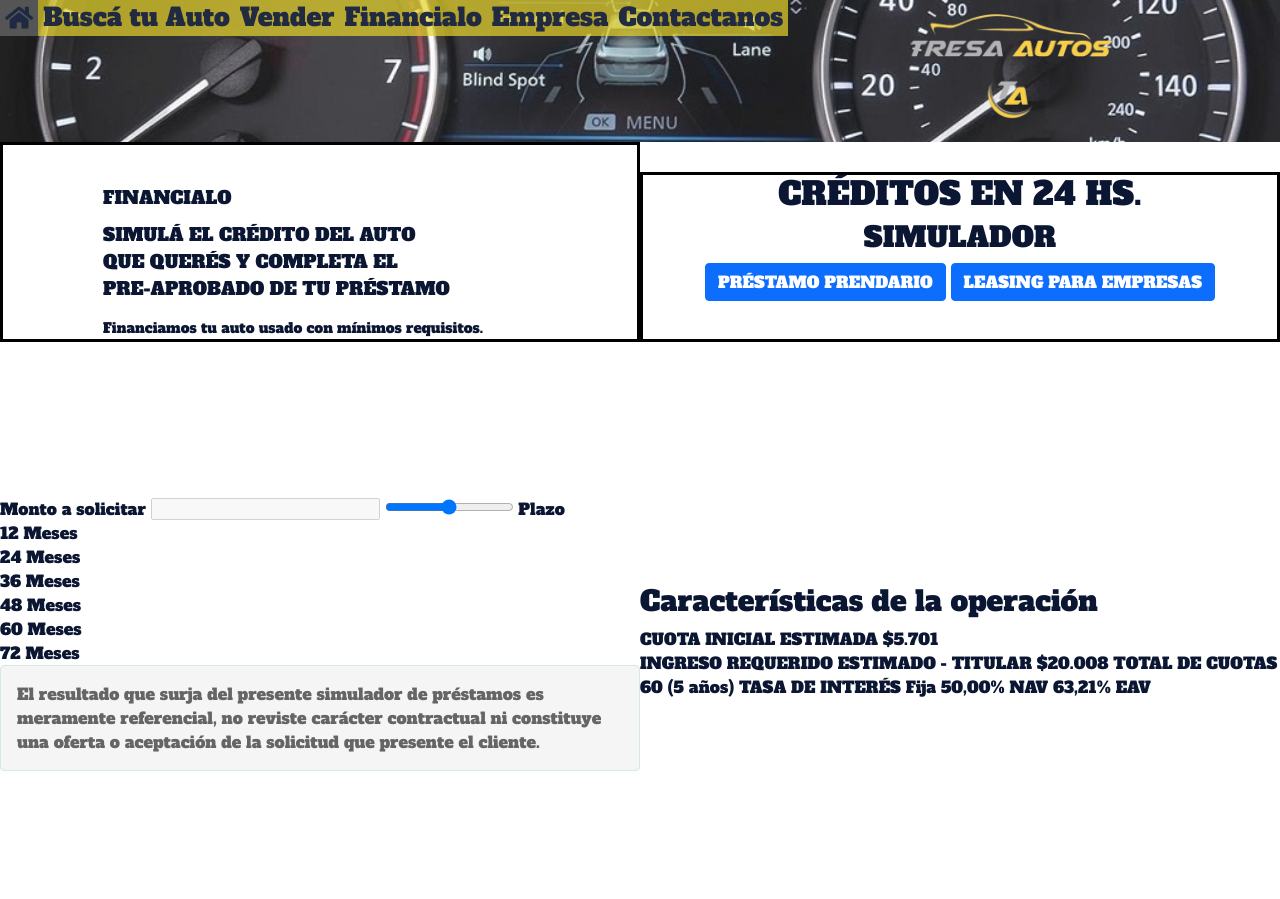
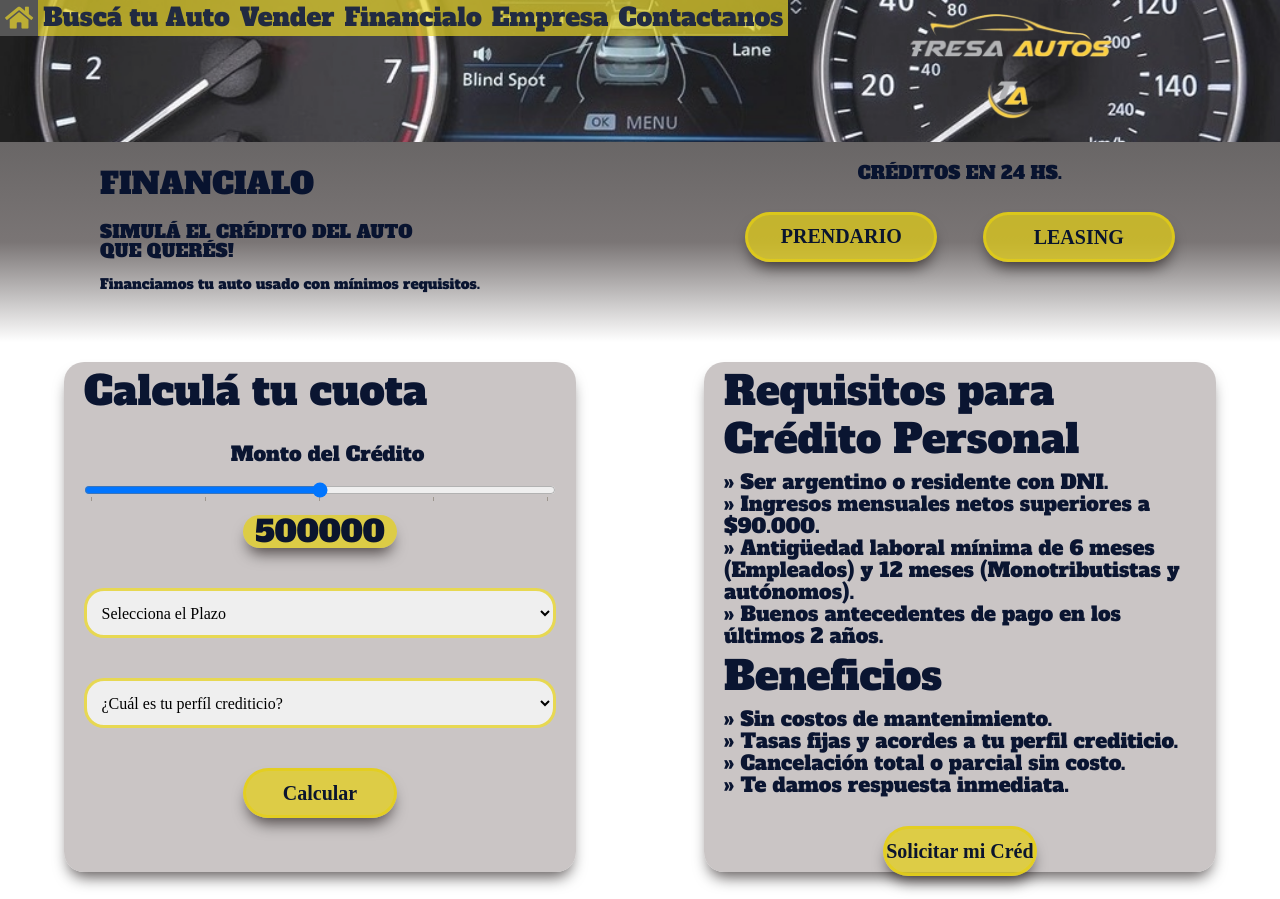
Before and after one commit to LucasVenezia/concesionaria, a website: page pages/financialo.html in a window 1280 px wide. Shown: the top 899 px of the page. Drawn offline with nearby package versions, Linux system fonts and the light colour scheme.

Commit message:
se estructura la seccion financialo y se agrega estilos, se corrige errores en diferentes secciones y se completa datos del package.json

```diff
--- a/css/styles.css
+++ b/css/styles.css
@@ -47,7 +47,6 @@ li {
     flex-direction: row;
     font-family: "alfa slab one";
     font-size: 25px;
-    justify-content: flex-end;
     padding-left: 0;
     margin-bottom: 0;
 
@@ -64,6 +63,7 @@ li {
 
 .navMenu ul li a:hover {
     background-color: #434343;
+    color: rgba(228, 207, 19, 0.71);
 }
 
 
@@ -384,17 +384,19 @@ td {
     grid-template-rows: 200px 600px 200px;
     font-family: "alfa slab one";
     color: rgba(6, 17, 46, 0.979);
+    line-height: 1.1;
 }
 
 .encabezado {
     grid-area: div1;
-    padding: 30px 150px 30px 100px;
+    padding: 0px 150px 30px 100px;
     align-content: center;
-    border: solid black;
+    box-sizing: border-box;
+    background-image: linear-gradient(to bottom, rgb(105, 102, 102), rgb(122, 117, 117), white);
 }
 
 .encabezado__titulo {
-    font-size: 18px;
+    font-size: 30px;
 }
 
 
@@ -408,44 +410,122 @@ td {
 
 .div2 {
     grid-area: div2;
-    border: solid black;
+    background-image: linear-gradient(to bottom, rgb(105, 102, 102), rgb(122, 117, 117), white);
     text-align: center;
-    margin-top: 30px;
+    padding-top: 20px;
+}
+.div2, h2 {
+    font-size: 18px;
 }
 
 .art1 {
     grid-area: art1;
-    border: solid black;
-
 }
-
 .art2 {
     grid-area: art2;
-    border: solid black;
 }
-
-.containerF article {
-    padding: 40px 150px 40px 150px;
-    margin-left: 60;
-    margin-right: 60px;
+.art1, .art2 {
     text-align: justify;
+    font-size: 15px;
+    color: #818386;
+    width: 50%;
+    justify-self: center;
 }
-
+/* seccion principal de financialo */
 #contenido {
     grid-area: sim;
     display: grid;
     grid-template-columns: 1fr 1fr;
     width: 100%;
-}
-#parametros {
-    width: 100%;
-    align-self: center;
+    justify-items: center;
 
 }
-#parametros2 {
+.simulador, .requisitos {
+    background-color: rgba(190, 184, 184, 0.81);
+    width: 80%;
+    height: 85%;
+    border-radius: 20px;
+    margin-top: 20px;
+    box-shadow: 0px 10px 15px -5px rgba(9, 0, 0, 0.65);
+}
+.simulador__h3, .requisitos__h3 {
+    padding-left: 20px;
+    padding-top: 5px;
+    font-size: 40px;
+}
+.simulador .simulador__form {
+    display: flex;
+    flex-direction: column;
     width: 100%;
+}
+
+.form__input, .form__select {
+    font-family: 'Times New Roman', Times, serif;
+    height: 50px;
+    margin-right: 20px;
+    margin-left: 20px;
+}
+.form__label {
+    font-size: 20px;
+    margin: 20px 5px 0px 20px;
+    text-align: center;
+}
+.form__output {
+    text-align: center;
+    background-color: rgba(228, 207, 19, 0.71);
+    font-size: 30px;
+    width: 30%;
+    border-radius: 20px;
     align-self: center;
+    margin-bottom: 20px;
+    box-shadow: 0px 10px 15px -5px rgba(9, 0, 0, 0.65);
+}
+.form__select {
+    align-self: center;
+    margin: 20px;
+    width: 92%;
+    border-radius: 20px;
+}
+.form__select, option{
+    padding-left: 10px;
+    border: solid 3px rgba(228, 207, 19, 0.71);
+}
 
+.form__input--boton {
+    margin: 20px;
+    width: 30%;
+    align-self: center;
+    border-radius: 25px;
+    border: solid 3px rgba(228, 207, 19, 0.71);
+    background-color: rgba(228, 207, 19, 0.71);
+    font-size: 20px;
+    font-weight: 700;
+    font-family: 'Times New Roman', Times, serif;
+    color: rgba(6, 17, 46, 0.979);
+    box-shadow: 0px 10px 15px -5px rgba(9, 0, 0, 0.65);
+}
+.form__input--boton:hover {
+    background-color: #434343;
+    border: solid 3px rgba(6, 17, 46, 0.979);
+    color: white;
+}
+
+.requisitos ul li {
+    display: flex;
+    flex-direction: column;
+    font-size: 20px;
+}
+.requisitos ul {
+    padding-left: 20px;
+    padding-right: 20px;
+    margin-bottom: 0;
+}
+.requisitos a {
+    display: flex;
+    justify-content: center;
+    width: 100%;
+    margin-top: 10px;
+    text-decoration: none;
 }
 
 /*esta parte pertenece al cuerpo principal de Empresa*/
@@ -512,6 +592,7 @@ td {
     transform: skewX(-20deg);
     font-size: 20px;
     padding: 20px;
+    box-shadow: 0px 10px 15px -5px rgba(9, 0, 0, 0.65);
 
 }
 
@@ -560,6 +641,7 @@ td {
     border-radius: 7px;
     font-family: 'Times New Roman', Times, serif;
     background: rgba(58, 57, 57, 0.879);
+
 }
 
 .formContact label {
@@ -573,6 +655,7 @@ td {
     padding: 10px;
     font-family: 'Times New Roman', Times, serif;
     background: rgba(58, 57, 57, 0.879);
+    border-radius: 7px;
 
 }
 
@@ -617,6 +700,8 @@ select {
     padding: 20px;
     font-size: 20px;
     margin-top: 20px;
+    box-shadow: 0px 10px 15px -5px rgba(9, 0, 0, 0.65);
+
 }
 
 #boton:hover {
--- a/package.json
+++ b/package.json
@@ -1,14 +1,14 @@
 {
-  "name": "lucas",
+  "name": "tresa",
   "version": "1.0.0",
-  "description": "",
+  "description": "concesionaria de autos",
   "main": "index.js",
   "scripts": {
     "test": "echo \"Error: no test specified\" && exit 1",
     "build-css": "node-sass --include-path scss scss/style.scss css/style.css",
     "watch-css": "nodemon -e scss -x \"npm run build-css\""
   },
-  "author": "",
+  "author": "lucas venezia",
   "license": "ISC",
   "devDependencies": {
     "node-sass": "^6.0.0",
--- a/pages/financialo.html
+++ b/pages/financialo.html
@@ -5,8 +5,10 @@
   <meta charset="UTF-8">
   <meta http-equiv="X-UA-Compatible" content="IE=edge">
   <meta name="viewport" content="width=device-width, initial-scale=1.0">
-  <meta name="description" content="Autos usados seleccionados en venta. Todas las marcas. Planes de financiación. Vehículos con revisiones para garantía del cliente.">
-  <meta name="keywords" content="CONCESIONARIA DE AUTOMOVILES, AUTOS USADOS, FINANCIACION DE AUTOS, AUTOMÓVILES NUEVOS, AGENCIAS BERAZATEGUI">
+  <meta name="description"
+    content="Autos usados seleccionados en venta. Todas las marcas. Planes de financiación. Vehículos con revisiones para garantía del cliente.">
+  <meta name="keywords"
+    content="CONCESIONARIA DE AUTOMOVILES, AUTOS USADOS, FINANCIACION DE AUTOS, AUTOMÓVILES NUEVOS, AGENCIAS BERAZATEGUI">
   <title>Financialo</title>
   <link rel="shortcut icon" href="../images/favicon2.png">
   <link href="https://cdn.jsdelivr.net/npm/bootstrap@5.0.0-beta3/dist/css/bootstrap.min.css" rel="stylesheet"
@@ -40,19 +42,19 @@
   <main class="mainFinancialo">
     <div class="encabezado">
       <h1 class="encabezado__titulo">FINANCIALO</h1>
-      <p class="encabezado__parrafo parrafo--1">SIMULÁ EL CRÉDITO DEL AUTO <br> QUE QUERÉS Y COMPLETA EL <br>
-        PRE-APROBADO DE TU PRÉSTAMO</p>
+      <p class="encabezado__parrafo parrafo--1">SIMULÁ EL CRÉDITO DEL AUTO <br> QUE QUERÉS!</p>
       <p class="encabezado__parrafo parrafo--2">Financiamos tu auto usado con mínimos requisitos.</p>
     </div>
     <div class="div2">
       <h2>CRÉDITOS EN 24 HS.</h2>
-      <h3>SIMULADOR</h3>
+      <!--botones  bootstrap collapse-->
       <p>
-        <a class="btn btn-primary" data-bs-toggle="collapse" href="#multiCollapseExample1" role="button"
-          aria-expanded="false" aria-controls="multiCollapseExample1">PRÉSTAMO PRENDARIO</a>
-        <button class="btn btn-primary" type="button" data-bs-toggle="collapse" data-bs-target="#multiCollapseExample2"
-          aria-expanded="false" aria-controls="multiCollapseExample2">LEASING PARA EMPRESAS</button>
-        <!-- <button class="btn btn-primary" type="button" data-bs-toggle="collapse" data-bs-target=".multi-collapse" aria-expanded="false" aria-controls="multiCollapseExample1 multiCollapseExample2">Toggle both elements</button> -->
+        <a class="btn btn-primary form__input form__input--boton" data-bs-toggle="collapse"
+          href="#multiCollapseExample1" role="button" aria-expanded="false"
+          aria-controls="multiCollapseExample1">PRENDARIO</a>
+        <button class="btn btn-primary form__input form__input--boton" type="button" data-bs-toggle="collapse"
+          data-bs-target="#multiCollapseExample2" aria-expanded="false"
+          aria-controls="multiCollapseExample2">LEASING</button>
       </p>
       <div class="row">
         <div class="col">
@@ -97,65 +99,97 @@
         </div>
       </div>
     </div>
-    <div id="contenido" class="w3-row w3-container limiter">
-      <div id="parametros" class="w3-col l6">
-        <label for="montoMirror">Monto a solicitar</label>
-        <input id="montoMirror" name="monto" type="text" disabled="">
-        <input id="monto" type="range" min="0" max="1000000" step="500" value="500000" onchange="amountChange(this)">
-        <label>Plazo</label>
-        <div data-id="plazo" data-value="12" class="btn-item" onclick="changeFocus(this);">12 Meses</div>
-        <div data-id="plazo" data-value="24" class="btn-item" onclick="changeFocus(this);">24 Meses</div>
-        <div data-id="plazo" data-value="36" class="btn-item" onclick="changeFocus(this);">36 Meses</div>
-        <div data-id="plazo" data-value="48" class="btn-item" onclick="changeFocus(this);">48 Meses</div>
-        <div data-id="plazo" data-value="60" class="btn-item active" onclick="changeFocus(this);">60 Meses</div>
-        <div data-id="plazo" data-value="72" class="btn-item" onclick="changeFocus(this);">72 Meses</div>
-        <p class="alert alert-success" style="color:black;opacity: 0.6;background-color:#efefef;">
-          El resultado que surja del presente simulador de préstamos es meramente referencial, no reviste
-          carácter contractual ni constituye una oferta o aceptación de la solicitud que presente el cliente.
-        </p>
+    <!--fin de collapse-->
+    <section id="contenido">
+      <div class="simulador">
+        <!--inicio de calculador de cuotas-->
+        <h3 class="simulador__h3">Calculá tu cuota</h3>
+        <form class="simulador__form" action="404.html">
+          <label class="form__label" for="vol">Monto del Crédito</label>
+          <input class="form__input" type="range" id="vol" name="vol" min="0" max="1000000" step="2" value="500000"
+            onchange="document.getElementById('outvol').value=value" list="tickmarks">
+          <output class="form__output" id="outvol" name="outvol" for="vol">500000</output>
+          <datalist id="tickmarks">
+            <option value="0">0</option>
+            <option value="250000">250000</option>
+            <option value="500000">500000</option>
+            <option value="750000">750000</option>
+            <option value="1000000">1000000</option>
+          </datalist>
+          <select class="form__select" name="plazo">
+            <option value="">Selecciona el Plazo</option>
+            <option value="12">12 meses</option>
+            <option value="18">18 meses</option>
+            <option value="24">24 meses</option>
+            <option value="36">36 meses</option>
+            <option value="48">48 meses</option>
+          </select>
+          <select class="form__select" name="perfil">
+            <option value="">¿Cuál es tu perfíl crediticio?</option>
+            <option value="aa">AA-Sobresaliente</option>
+            <option value="a">A-Excelente</option>
+            <option value="b">B-Superior</option>
+            <option value="c">C-Muy Bueno</option>
+            <option value="d">D-Bueno</option>
+            <option value="e">E-Adecuado</option>
+            <option value="f">F-Aceptable</option>
+          </select>
+          <input class="form__input form__input--boton" type="submit" value="Calcular">
+        </form>
       </div>
-      <div id="parametros2" class="w3-col l5">
-        <h3>Características de la operación</h3>
-        <label>CUOTA INICIAL ESTIMADA</label>
-        <label id="valor-cuota-inicial">$5.701</label>
-        <label>INGRESO REQUERIDO ESTIMADO - TITULAR</label>
-        <label id="valor-ingresos">$20.008</label>
-        <label>TOTAL DE CUOTAS</label>
-        <label id="valor-total-cuotas">60 (5 años)</label>
-        <label>TASA DE INTERÉS</label>
-        <label id="valor-tasa-interes">Fija 50,00%
-          NAV 63,21% EAV </label>
+      <div class="requisitos">
+        <h3 class="requisitos__h3">Requisitos para Crédito Personal</h3>
+        <ul>
+          <li>» Ser argentino o residente con DNI.</li>
+          <li>» Ingresos mensuales netos superiores a $90.000.</li>
+          <li>» Antigüedad laboral mínima de 6 meses (Empleados) y 12 meses (Monotributistas y autónomos).</li>
+          <li>» Buenos antecedentes de pago en los últimos 2 años.</li>
+        </ul>
+        <h3 class="requisitos__h3">Beneficios</h3>
+        <ul>
+          <li>» Sin costos de mantenimiento.</li>
+          <li>» Tasas fijas y acordes a tu perfil crediticio.</li>
+          <li>» Cancelación total o parcial sin costo.</li>
+          <li>» Te damos respuesta inmediata.</li>
+        </ul>
+        <a href="contactanos.html">
+          <input class="form__input form__input--boton" type="button" value="Solicitar mi Crédito">
+        </a>
       </div>
-    </div>
-
-    <article class="art1">Las cuotas son fijas y en pesos, y los plazos pueden ser de 12, 24 y hasta 36 meses. La
+    </section>
+    <!-- articulos de pie de cuerpor principal-->
+    <article class="art1">Las cuotas son fijas y en pesos, y los plazos pueden ser de 12, 18, 24, 36 y hasta 48 meses.
+      La
       financiación es de hasta el 60% del valor del vehículo, dependiendo siempre de su antigüedad y no mayor a 10 años.
     </article>
     <article class="art2">El otorgamiento en muy sencillo ya que cuenta con una aprobación en 24hs solo con tu DNI y no
       es necesario estar bancarizado.</article>
+    <!--fin de cuerpor principal-->
   </main>
   <footer>
     <section>
       <!--redes-->
       <div class="social">
         <div>
-          <a class="social__facebook" href="https://www.facebook.com/Tresa-Autos-105541328375405"><i class="fab fa-facebook-square"></i></a>
+          <a class="social__facebook" href="https://www.facebook.com/Tresa-Autos-105541328375405"><i
+              class="fab fa-facebook-square"></i></a>
         </div>
         <div>
           <a class="social__instagram" href="https://instagram.com/tresaautos?igshid=1m8cc0nm75hl3"><i
               class="fab fa-instagram-square"></i><a>
         </div>
         <div>
-          <a class="social__whatsapp" href="https://web.whatsapp.com"><i class="fab fa-whatsapp-square"></i></a>
+          <a class="social__whatsapp"
+            href="https://api.whatsapp.com/send?phone=541140581259&fbclid=IwAR3JZJ3cFh8czDIbMM33RY45DklIXNkqDQq8XjwjM5uduz6tZWO6dVB0qxs"><i
+              class="fab fa-whatsapp-square"></i></a>
         </div>
       </div>
     </section>
-
     <div class="datosContacto">
       <!--informacion de contacto-->
       <p> Avenida Mitre 866, B1880EEV Berazategui, Provincia de Buenos Aires</p>
-      <a href="tel:01144449999">
-        <p>(011) 4444-9999</p>
+      <a href="tel:+54 11 4058-1259">
+        <p>(011) 15-4058-1259</p>
       </a>
       <a href="mailto:info@tresaautos.com.ar">
         <p>info@tresaautos.com.ar</p>
--- a/scss/_header.scss
+++ b/scss/_header.scss
@@ -14,7 +14,6 @@ header {
         flex-direction: row;
         font-family: $fontFamily;
         font-size: 25px;
-        justify-content: flex-end;
         padding-left: 0;
 
     }
@@ -54,6 +53,7 @@ header {
 
         &:hover {
             background-color: #434343;
+            color: rgba(228, 207, 19, 0.71);
         }
     }
 
```
Also changed, not shown: index.html (+6 -6 lines), pages/404.html (+4 -5 lines), pages/buscatuauto.html (+40 -41 lines), pages/contactanos.html (+9 -5 lines), pages/empresa.html (+3 -3 lines), pages/vender.html (+4 -5 lines), css/style.css.
